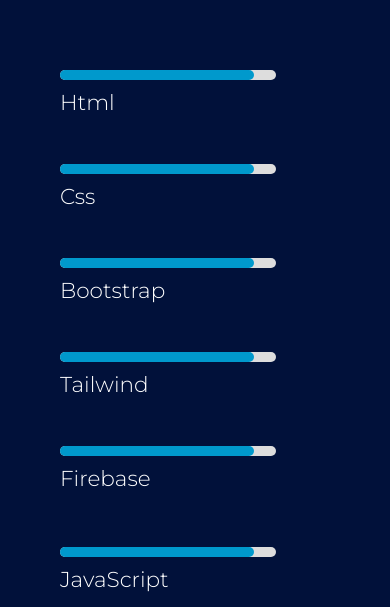
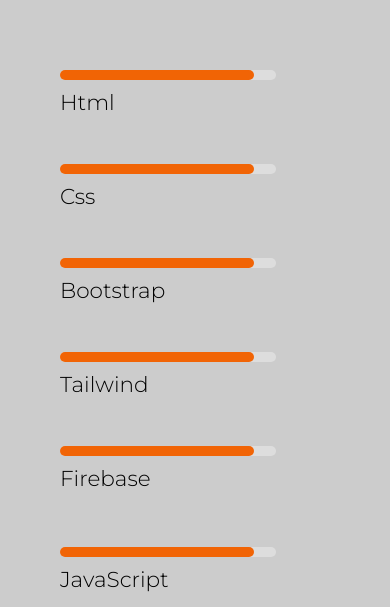
Before and after one commit to FayVik/Fey_vik, a React (Create React App) app: page / in a window 390 px wide. Shown: the part 1366-1973 px from the top of the page. Built offline with nearby package versions, Linux system fonts and the light colour scheme.

Commit message:
fix ui bug

```diff
--- a/src/components/Hero.js
+++ b/src/components/Hero.js
@@ -5,7 +5,7 @@
 export default function Hero() {
 	return (
 		<div className={`${Style.hero} row p-0 m-0`}>
-			<div className={`${Style.heroContent} col-lg-7 col-md-6 col-sm-12 m-0`}>
+			<div className={`${Style.heroContent} col-lg-7 col-md-7 col-sm-12 m-0`}>
 				<div className='animate__animated animate__delay-1s animate__fadeInDown'>
 					<h1>Hello,</h1>
 					<h1 className={`${Style.header}`}>I am Favour Vivian Woka</h1>
@@ -20,7 +20,7 @@
 				</button>
 			</div>
 			<div className='col-lg-6 col-md-6 m-0'></div>
-			<div className={`${Style.imgBg} col-lg-5 col-md-6 d-none d-lg-block`}>
+			<div className={`${Style.imgBg} col-lg-5 col-md-5 d-none d-lg-block`}>
 				<img
 					src={img}
 					alt='Vick'
--- a/src/style/Home.module.css
+++ b/src/style/Home.module.css
@@ -16,11 +16,8 @@
 .heroContent {
 	position: absolute;
 	top: 40%;
-	left: 5%;
+	left: 6%;
 }
-/* .header {
-	font-size: 22px;
-} */
 .text {
 	color: #f16405;
 }
@@ -51,7 +48,7 @@
 	}
 	.heroContent {
 		top: 20%;
-		left: 0;
+		left: 6;
 	}
 	.imgBg {
 		height: 60vh;
@@ -60,3 +57,8 @@
 		height: 60vh;
 	}
 }
+@media screen and (max-width: 500px) {
+	.heroContent {
+		left: 0;
+	}
+}
--- a/src/style/Skills.module.css
+++ b/src/style/Skills.module.css
@@ -6,8 +6,8 @@
 .skills {
 	min-height: 60vh;
 	padding: 8px 0;
-	color: #fff;
-	background: linear-gradient(rgb(1, 17, 58), rgb(1, 17, 58));
+	color: rgb(0, 0, 0);
+	background: #ccc;
 }
 #myProgress {
 	width: 80%;
@@ -18,7 +18,7 @@
 #myBar {
 	width: 90%;
 	height: 10px;
-	background: #09c;
+	background: #f16405;
 	text-align: center;
 	line-height: 30px;
 	color: white;
--- a/src/style/Work.module.css
+++ b/src/style/Work.module.css
@@ -40,3 +40,10 @@
 		height: 60vh;
 	}
 }
+@media screen and (max-width: 500px) {
+	.slider {
+		width: 75vw !important;
+		margin: auto;
+		background: chartreuse;
+	}
+}
```
